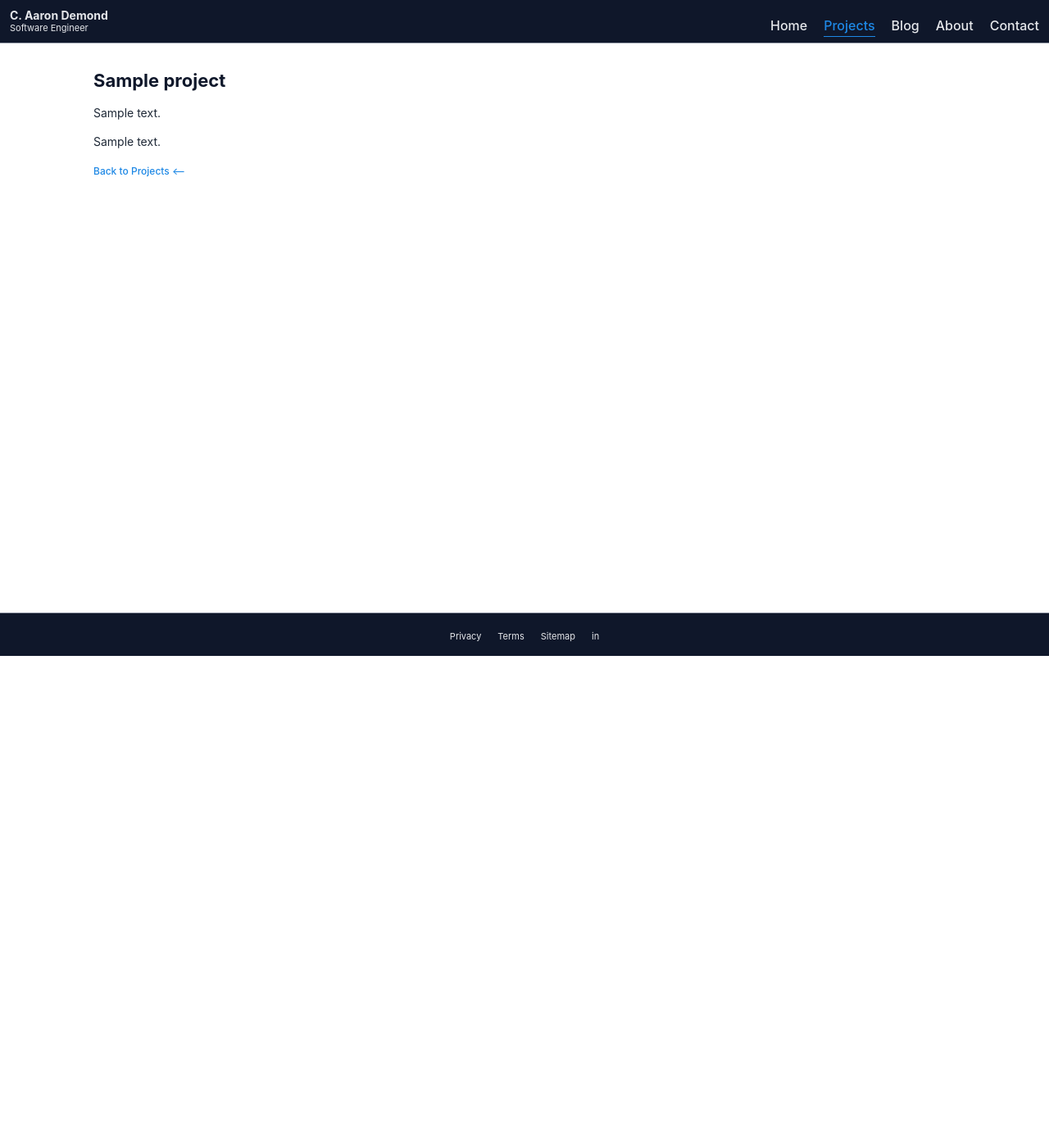
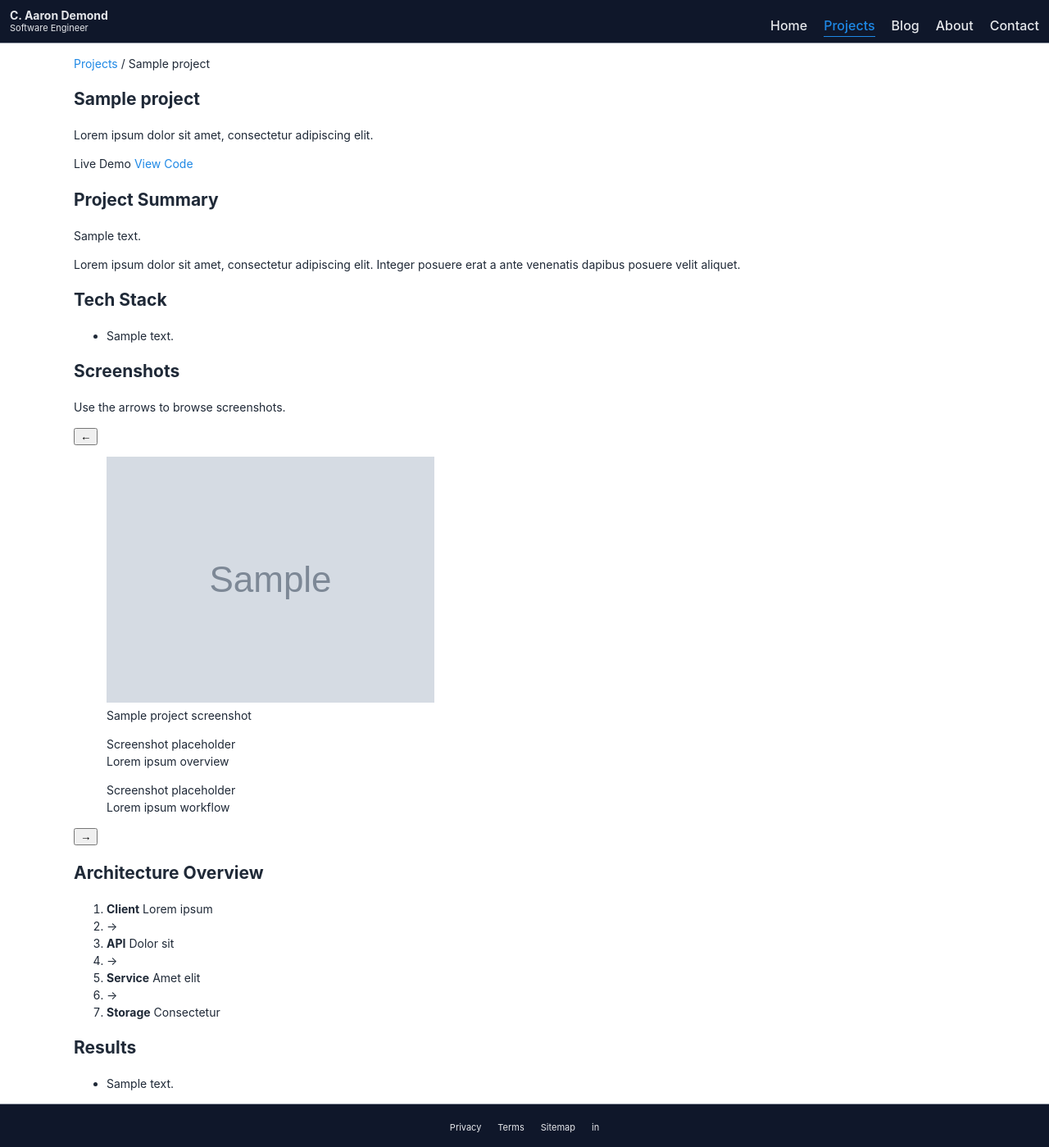
Before and after one commit to AaronDemond/portfolio, a Django app: page /projects/1/ in a window 1280 px wide. Shown: the whole page at 82% size. Before the commit the page ends 800 px from the top, so only its background shows below. Run offline with Django 5.2, Linux system fonts and the light colour scheme; tables that the repository leaves empty hold one stand-in row (values such as "Sample post"); grey boxes marked "Sample" are stand-in pictures.

Commit message:
Finishes an initial mock of the project specific page.

```diff
--- a/src/upcoming-work-carousel.ts
+++ b/src/upcoming-work-carousel.ts
@@ -1,6 +1,6 @@
 const REDUCED_MOTION_QUERY = '(prefers-reduced-motion: reduce)';
 
-function initializeUpcomingWorkCarousel(carousel: HTMLElement): void {
+function initializeCarousel(carousel: HTMLElement): void {
   const previousButton = carousel.querySelector<HTMLButtonElement>('[data-carousel-previous]');
   const nextButton = carousel.querySelector<HTMLButtonElement>('[data-carousel-next]');
   const track = carousel.querySelector<HTMLElement>('[data-carousel-track]');
@@ -66,6 +66,4 @@
   carousel.dataset.carouselIndex = '0';
 }
 
-document.querySelectorAll<HTMLElement>('[data-upcoming-work-carousel]').forEach(
-  initializeUpcomingWorkCarousel,
-);
+document.querySelectorAll<HTMLElement>('[data-carousel]').forEach(initializeCarousel);
--- a/static/css/projects.css
+++ b/static/css/projects.css
@@ -131,8 +131,8 @@
 }
 
 .upcoming-work__control {
-    background: var(--button-bg);
-    border: var(--border-width) var(--border-style) var(--button-bg);
+    background: var(--color-primary-strong);
+    border: var(--border-width) var(--border-style) var(--color-primary-strong);
     border-radius: var(--radius-none);
     color: var(--button-text);
     cursor: pointer;
--- a/static/css/variables.css
+++ b/static/css/variables.css
@@ -54,6 +54,7 @@
   --space-10: 2.5rem;
 
   --border-width: 1px;
+  --border-width-strong: 2px;
   --border-style: solid;
   --radius-none: 0;
   --radius-sm: 2px;
--- a/static/js/upcoming-work-carousel.js
+++ b/static/js/upcoming-work-carousel.js
@@ -1,6 +1,6 @@
 "use strict";
 const REDUCED_MOTION_QUERY = '(prefers-reduced-motion: reduce)';
-function initializeUpcomingWorkCarousel(carousel) {
+function initializeCarousel(carousel) {
     const previousButton = carousel.querySelector('[data-carousel-previous]');
     const nextButton = carousel.querySelector('[data-carousel-next]');
     const track = carousel.querySelector('[data-carousel-track]');
@@ -52,4 +52,4 @@
     });
     carousel.dataset.carouselIndex = '0';
 }
-document.querySelectorAll('[data-upcoming-work-carousel]').forEach(initializeUpcomingWorkCarousel);
+document.querySelectorAll('[data-carousel]').forEach(initializeCarousel);
--- a/templates/project_detail.html
+++ b/templates/project_detail.html
@@ -2,7 +2,7 @@
 {% load static %}
 
 {% block head %}
-<link rel="stylesheet" href="{% static 'css/projects.css' %}">
+<link rel="stylesheet" href="{% static 'css/project_detail.css' %}">
 {% endblock %}
 
 {% block title %}{{ page_title }} | C. Aaron Demond{% endblock %}
@@ -18,12 +18,148 @@
 {% endblock %}
 
 {% block content %}
-<section class="projects" aria-labelledby="project-title">
-  <h1 id="project-title">{{ project.name }}</h1>
-  <p>{{ project.description }}</p>
-  <p class="project-card__technologies">{{ project.tools|join:", " }}</p>
-  <a class="project-card__link" href="{% url 'projects' %}">Back to Projects &#10229;</a>
+<section class="project-detail" aria-labelledby="project-title">
+  <header class="project-detail__header">
+    <div>
+      <p class="project-detail__breadcrumb"><a href="{% url 'projects' %}">Projects</a> / {{ project.name }}</p>
+      <h1 id="project-title">{{ project.name }}</h1>
+      <p class="project-detail__subtitle">Lorem ipsum dolor sit amet, consectetur adipiscing elit.</p>
+    </div>
+
+    <div class="project-detail__actions" aria-label="Project links">
+      <span class="project-detail__action project-detail__action--primary-unavailable" aria-disabled="true">Live Demo</span>
+      {% if project.git_link %}
+      <a class="project-detail__action project-detail__action--secondary" href="{{ project.git_link }}">View Code</a>
+      {% else %}
+      <span class="project-detail__action project-detail__action--disabled" aria-disabled="true">View Code</span>
+      {% endif %}
+    </div>
+  </header>
+
+  <div class="project-detail__overview">
+    <article class="project-detail__panel">
+      <h2>Project Summary</h2>
+      <p>{{ project.description }}</p>
+      <p>
+        Lorem ipsum dolor sit amet, consectetur adipiscing elit. Integer posuere
+        erat a ante venenatis dapibus posuere velit aliquet.
+      </p>
+    </article>
+
+    <aside class="project-detail__panel">
+      <h2>Tech Stack</h2>
+      <ul class="project-detail__tech-stack">
+        {% for tool in project.tools %}
+        <li>{{ tool }}</li>
+        {% empty %}
+        <li>Lorem</li>
+        <li>Ipsum</li>
+        <li>Dolor</li>
+        {% endfor %}
+      </ul>
+    </aside>
+  </div>
+
+  <section class="project-detail__screenshots" aria-labelledby="screenshots-title">
+    <header class="project-detail__section-header">
+      <h2 id="screenshots-title">Screenshots</h2>
+      <p>Use the arrows to browse screenshots.</p>
+    </header>
+
+    <div class="project-detail__carousel" data-carousel>
+      <button
+        class="project-detail__carousel-control"
+        type="button"
+        data-carousel-previous
+        aria-label="Show previous screenshot"
+        aria-controls="project-screenshot-track"
+      >
+        &#8592;
+      </button>
+
+      <div class="project-detail__carousel-viewport">
+        <div
+          class="project-detail__screenshot-track"
+          id="project-screenshot-track"
+          data-carousel-track
+        >
+          {% for screenshot in project.screenshots %}
+          <figure class="project-detail__screenshot" data-carousel-card>
+            <img src="{{ screenshot.url }}" alt="{{ project.name }} screenshot">
+            <figcaption>{{ project.name }} screenshot</figcaption>
+          </figure>
+          {% endfor %}
+
+          <figure class="project-detail__screenshot project-detail__screenshot--placeholder" data-carousel-card>
+            <div>Screenshot placeholder</div>
+            <figcaption>Lorem ipsum overview</figcaption>
+          </figure>
+          <figure class="project-detail__screenshot project-detail__screenshot--placeholder" data-carousel-card>
+            <div>Screenshot placeholder</div>
+            <figcaption>Lorem ipsum workflow</figcaption>
+          </figure>
+        </div>
+      </div>
+
+      <button
+        class="project-detail__carousel-control"
+        type="button"
+        data-carousel-next
+        aria-label="Show next screenshot"
+        aria-controls="project-screenshot-track"
+      >
+        &#8594;
+      </button>
+    </div>
+  </section>
+
+  <div class="project-detail__architecture-results">
+    <section class="project-detail__architecture" aria-labelledby="architecture-title">
+      <header class="project-detail__section-header">
+        <h2 id="architecture-title">Architecture Overview</h2>
+      </header>
+
+      <ol class="project-detail__diagram" aria-label="Project architecture flow">
+        <li class="project-detail__diagram-node">
+          <strong>Client</strong>
+          <span>Lorem ipsum</span>
+        </li>
+        <li class="project-detail__diagram-connector" aria-hidden="true">&#8594;</li>
+        <li class="project-detail__diagram-node">
+          <strong>API</strong>
+          <span>Dolor sit</span>
+        </li>
+        <li class="project-detail__diagram-connector" aria-hidden="true">&#8594;</li>
+        <li class="project-detail__diagram-node">
+          <strong>Service</strong>
+          <span>Amet elit</span>
+        </li>
+        <li class="project-detail__diagram-connector" aria-hidden="true">&#8594;</li>
+        <li class="project-detail__diagram-node">
+          <strong>Storage</strong>
+          <span>Consectetur</span>
+        </li>
+      </ol>
+    </section>
+
+    <aside class="project-detail__results project-detail__panel">
+      <h2>Results</h2>
+      <ul class="project-detail__results-list">
+        {% for result in project.results %}
+        <li>{{ result }}</li>
+        {% empty %}
+        <li>Lorem ipsum dolor sit amet.</li>
+        <li>Consectetur adipiscing elit.</li>
+        <li>Sed do eiusmod tempor.</li>
+        {% endfor %}
+      </ul>
+    </aside>
+  </div>
 </section>
+{% endblock %}
+
+{% block scripts %}
+<script src="{% static 'js/upcoming-work-carousel.js' %}" defer></script>
 {% endblock %}
 
 {% block footer_navigation %}
--- a/templates/projects.html
+++ b/templates/projects.html
@@ -44,7 +44,7 @@
       <p class="upcoming-work__hint">Use the arrows to browse upcoming work.</p>
     </header>
 
-    <div class="upcoming-work__carousel" data-upcoming-work-carousel>
+    <div class="upcoming-work__carousel" data-carousel>
       <button
         class="upcoming-work__control upcoming-work__control--previous"
         type="button"
```
Also changed, not shown: portfolio/tests.py (+12 -0 lines).
